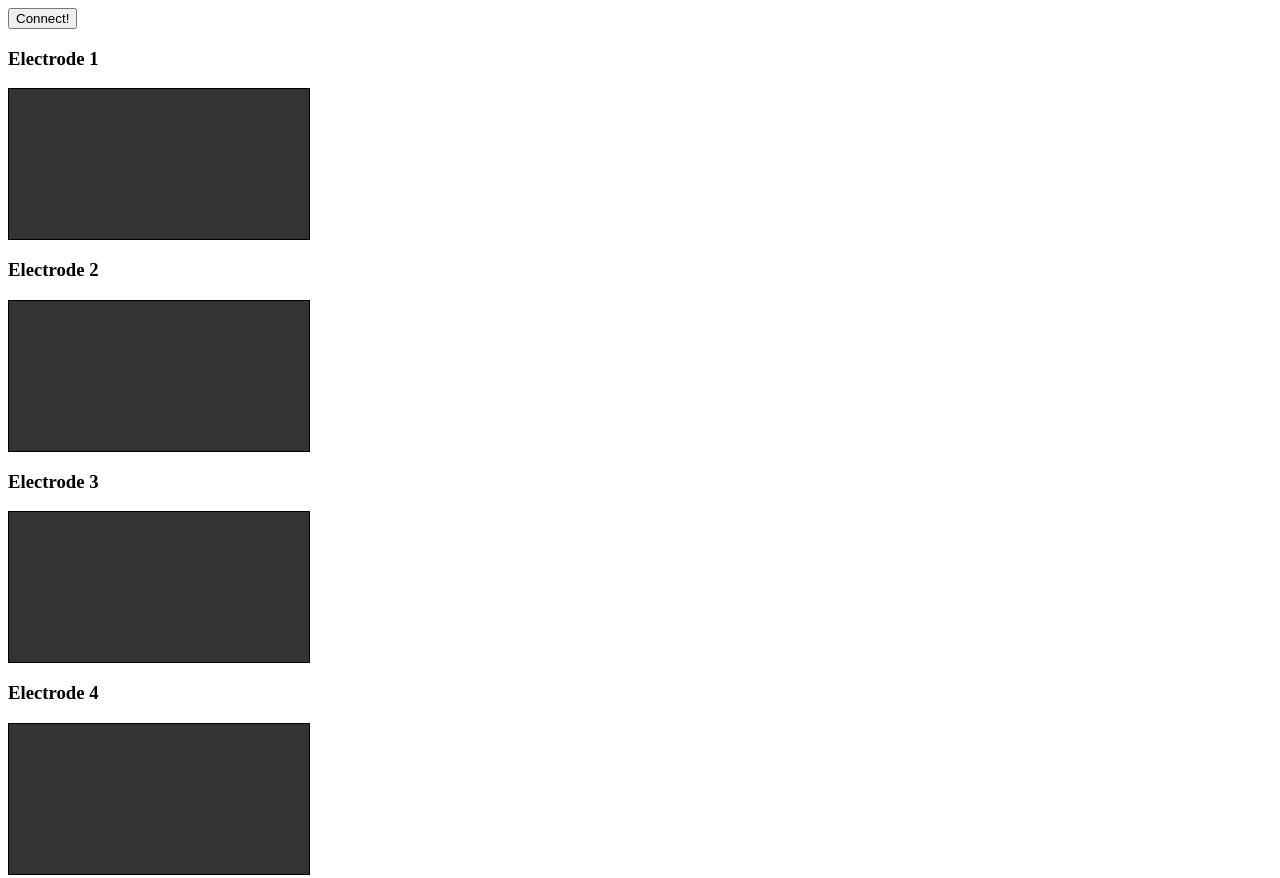
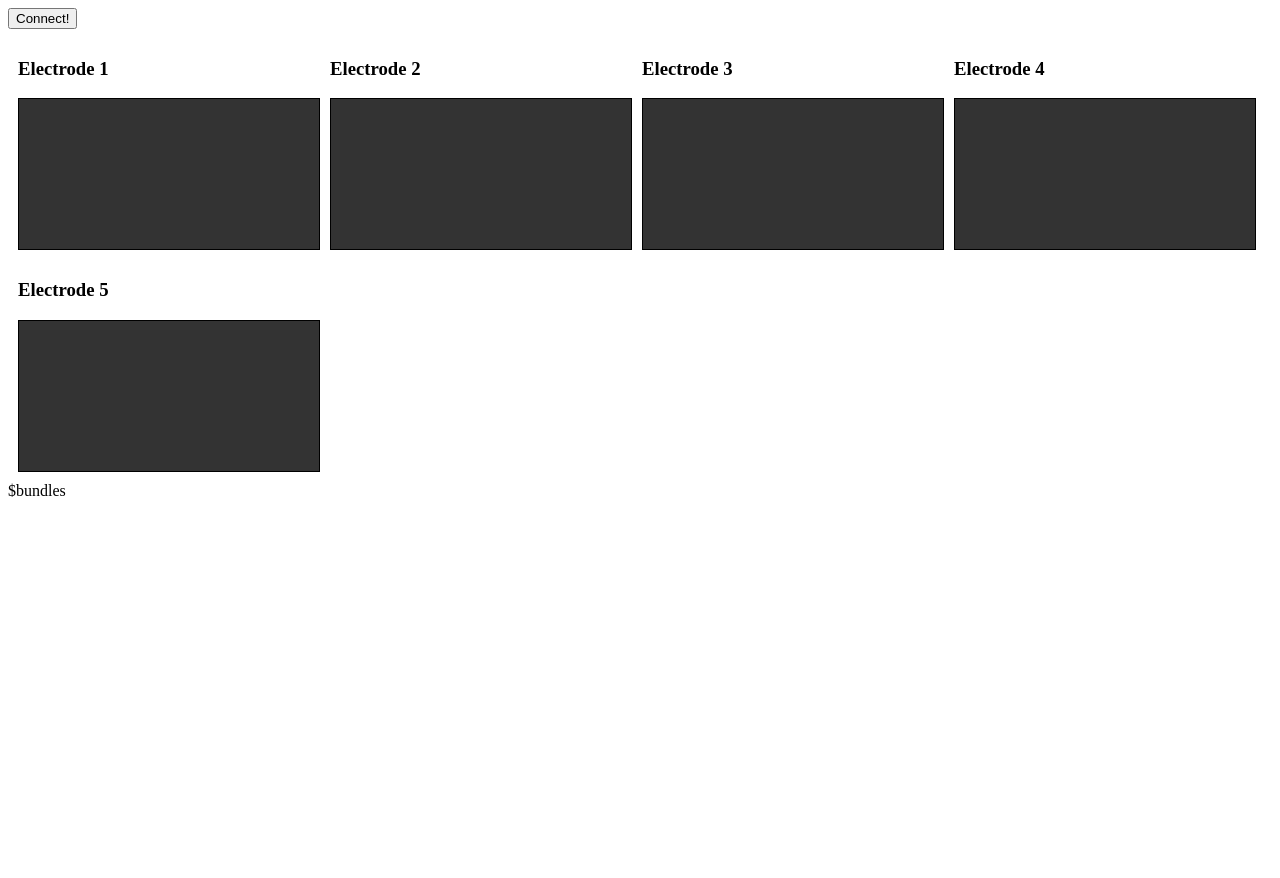
Before and after one commit to urish/muse-js, a website: page demo/index.html in a window 1280 px wide. Shown: the top 878 px of the page. After the commit the page ends 800 px from the top, so only its background shows below. Drawn offline with Linux system fonts and the light colour scheme.

Commit message:
feat: nicer output display

```diff
--- a/demo/index.html
+++ b/demo/index.html
@@ -5,6 +5,16 @@
     <meta http-equiv="X-UA-Compatible" content="ie=edge">
     <title>Muse JS Demo App</title>
     <style>
+        .electrode-section {
+            display: flex;
+            flex-wrap: wrap;
+            padding: 5px;
+        }
+
+        .electrode-item {
+            margin: 5px;
+        }
+
         canvas {
             background: #333;
             border: solid black 1px;
@@ -16,20 +26,32 @@
         Connect!
     </button>
 
+    <div class="electrode-section">
+        <div class="electrode-item">
             <h3>Electrode 1</h3>
             <canvas id="electrode1"></canvas>
+        </div>
 
+        <div class="electrode-item">
             <h3>Electrode 2</h3>
             <canvas id="electrode2"></canvas>
+        </div>
 
+        <div class="electrode-item">
             <h3>Electrode 3</h3>
             <canvas id="electrode3"></canvas>
+        </div>
 
+        <div class="electrode-item">
             <h3>Electrode 4</h3>
             <canvas id="electrode4"></canvas>
+        </div>
 
+        <div class="electrode-item">
             <h3>Electrode 5</h3>
             <canvas id="electrode5"></canvas>
+        </div>
+    </div>
 
     $bundles
 </body>
--- a/demo/main.ts
+++ b/demo/main.ts
@@ -16,7 +16,7 @@ import { MuseClient, EEGReading } from './../lib/muse';
         context.clearRect(0, 0, canvas.width, canvas.height);
 
         for (let i = 0; i < reading.samples.length; i++) {
-            const sample = reading.samples[i] / 50.;
+            const sample = reading.samples[i] / 15.;
             if (sample > 0) {
                 context.fillRect(i * 25, height - sample, width, sample);
             } else {
```
Lines whose indentation alone changed are shown as unchanged.
